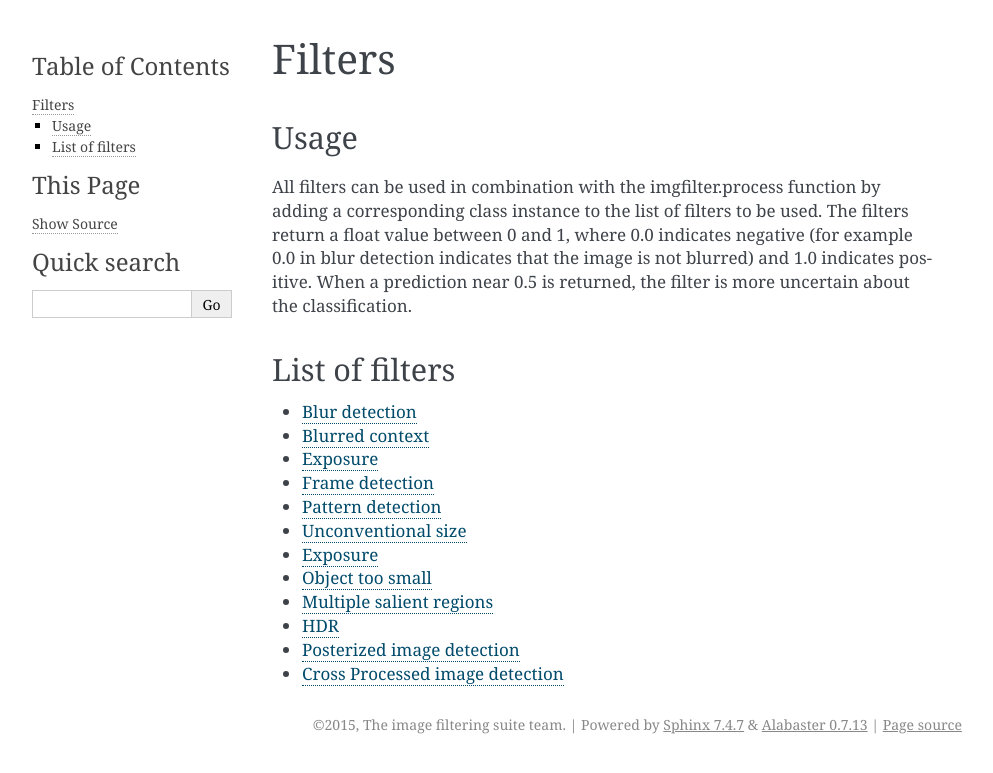
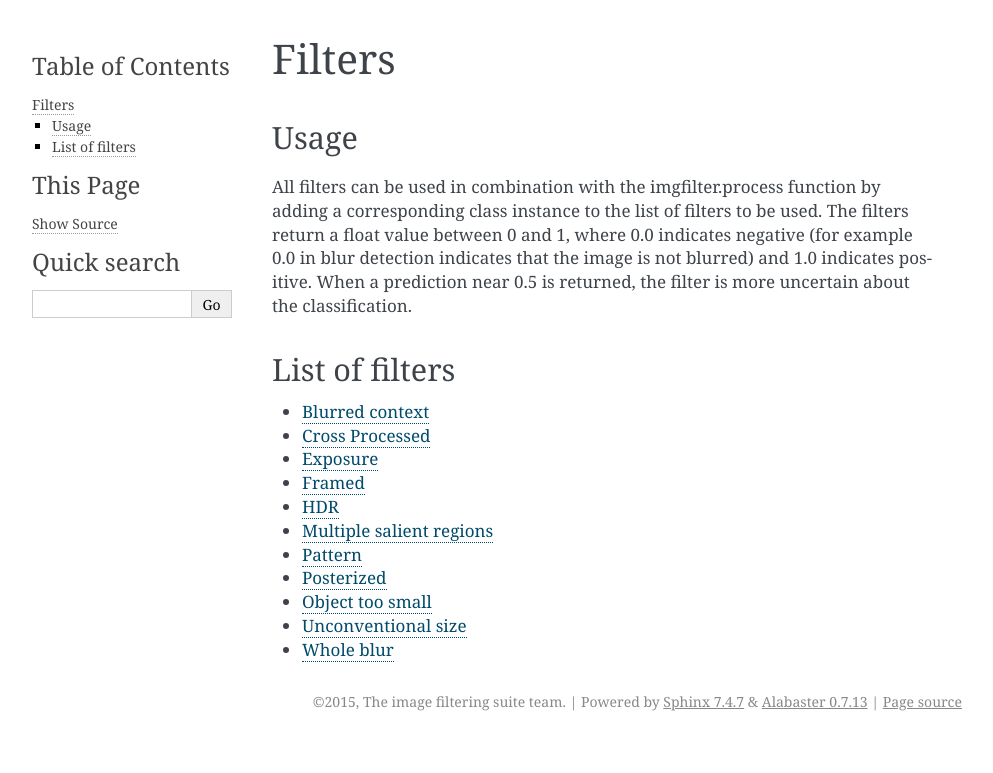
Before and after one commit to vismantic-ohtuprojekti/qualipy, a Sphinx documentation site: the page built from docs/filters.rst, in a window 1280 px wide. Shown: the top 773 px of the page, without its empty margins (148-1141 px from the left). Built offline with Sphinx 7.4.7, drawn with Linux system fonts in a browser that asks for light colours.

Commit message:
fixed documentation

```diff
--- a/docs/cross_processed.rst
+++ b/docs/cross_processed.rst
@@ -1,4 +1,4 @@
-Cross Processed image detection
+Cross Processed
 ===============================
 
 Usage
--- a/docs/filters.rst
+++ b/docs/filters.rst
@@ -11,15 +11,14 @@ List of filters
 .. toctree::
    :titlesonly:
 
-   whole_blur
    blurred_context
+   cross_processed
    exposure
    framed
+   hdr
+   multiple_salient_regions
    pattern_detection
+   posterized
+   small_object
    unconventional_size
-   exposure
-   small_object
-   multiple_salient_regions
-   hdr
-   posterized
-   cross_processed
+   whole_blur
--- a/docs/framed.rst
+++ b/docs/framed.rst
@@ -1,4 +1,4 @@
-Frame detection
+Framed
 =======================
 
 Usage
--- a/docs/pattern_detection.rst
+++ b/docs/pattern_detection.rst
@@ -1,4 +1,4 @@
-Pattern detection
+Pattern
 =================
 
 Usage
--- a/docs/posterized.rst
+++ b/docs/posterized.rst
@@ -1,4 +1,4 @@
-Posterized image detection
+Posterized
 ==========================
 
 Usage
--- a/docs/whole_blur.rst
+++ b/docs/whole_blur.rst
@@ -1,4 +1,4 @@
-Blur detection
+Whole blur
 ==============
 
 Usage
```
Also changed, not shown: 1 other file.
